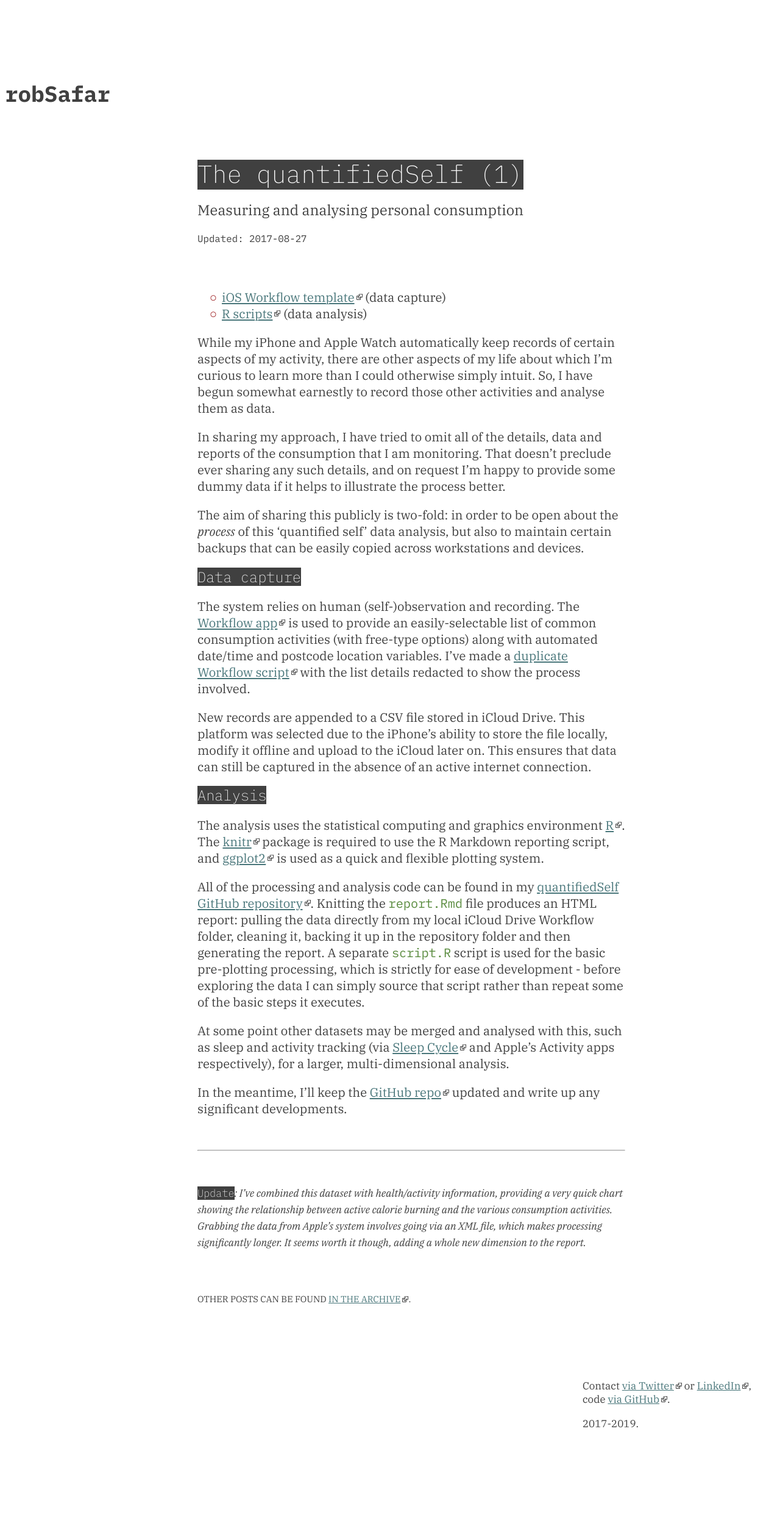
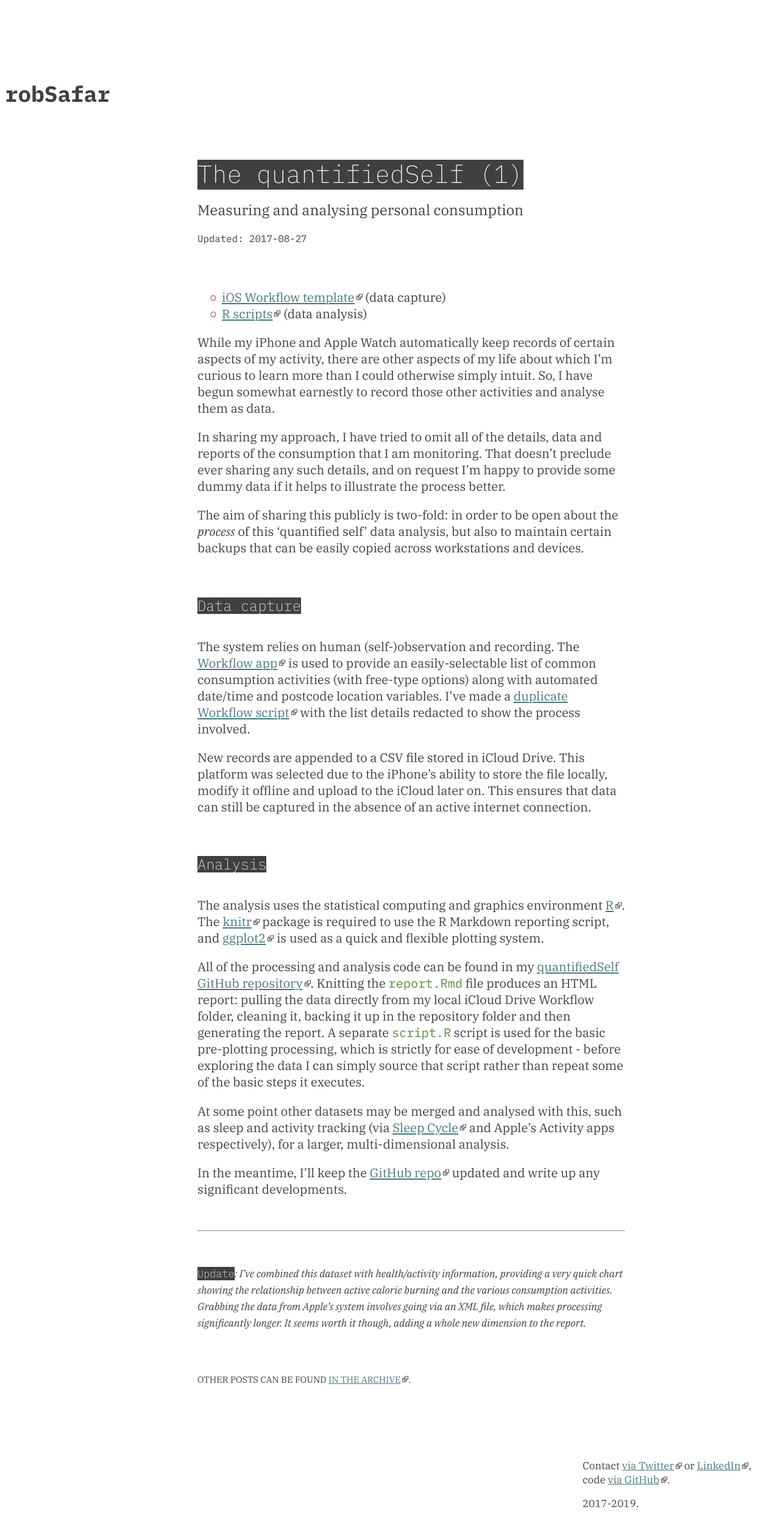
Before and after one commit to whereof-thereof/NotReally, a Jekyll site: the page built from _posts/2017-08-27-quantifiedSelf.md, in a window 1280 px wide. Shown: the whole page at 61% size. Built offline with Jekyll 4.4.1, drawn with Linux system fonts in a browser that asks for light colours; before the commit the page ends 2371 px from its top, so only the background shows below that.

Commit message:
Adjusted spacing on body copy h2 by reverting to inline-block

```diff
--- a/_sass/_base.scss
+++ b/_sass/_base.scss
@@ -32,6 +32,9 @@ font-kerning: normal;
     color: #FFF;
     font-weight: 200;
     font-style: normal;
+}
+.gel-body-copy h2 {
+    display: inline-block;
 }
 
 article h2, article h3 {
```
